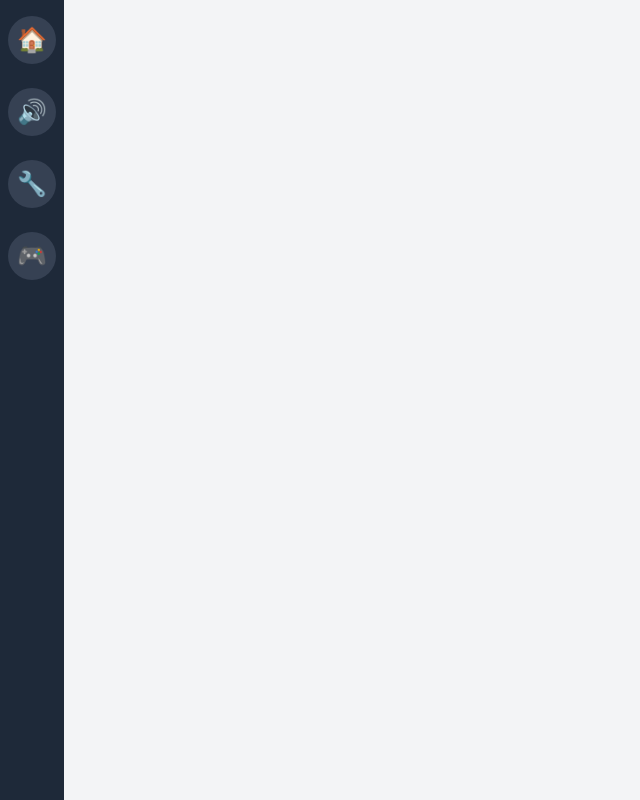
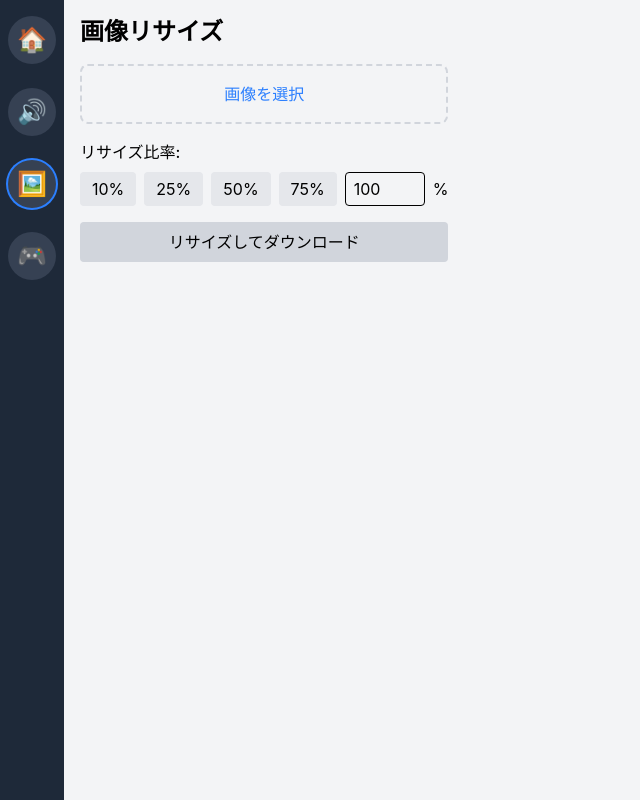
Before and after one commit to Nu424/app-tsumeawase, a React (Vite) app: page /image-resizer in a window 1280 px wide. Before the commit this address had no page. Shown: the whole page, without its empty margins (0-640 px from the left). Built offline with nearby package versions, Linux system fonts and the light colour scheme.

Commit message:
feat: 画像リサイズアプリを追加した

```diff
--- a/src/App.tsx
+++ b/src/App.tsx
@@ -4,7 +4,7 @@ import Sidebar from './components/Sidebar';
 import Content from './components/Content';
 import Home from './components/apps/Home';
 import NoiseApp from './components/apps/NoiseApp';
-import App2 from './components/apps/App2';
+import ImageResizer from './components/apps/ImageResizer';
 import App3 from './components/apps/App3';
 
 const App: React.FC = () => {
@@ -16,7 +16,7 @@ const App: React.FC = () => {
           <Route path="/" element={<Content />}>
             <Route index element={<Home />} />
             <Route path="noise" element={<NoiseApp />} />
-            <Route path="app2" element={<App2 />} />
+            <Route path="image-resizer" element={<ImageResizer />} />
             <Route path="app3" element={<App3 />} />
           </Route>
         </Routes>
--- a/src/components/Sidebar.tsx
+++ b/src/components/Sidebar.tsx
@@ -6,7 +6,7 @@ const Sidebar: React.FC = () => {
 
   const apps = [
     { id: 'noise', name: '騒音測定', icon: '🔊', path: '/noise' },
-    { id: 'app2', icon: '🔧', path: '/app2' },
+    { id: 'image-resizer', name: '画像リサイズ', icon: '🖼️', path: '/image-resizer' },
     { id: 'app3', icon: '🎮', path: '/app3' },
   ];
 
--- /dev/null
+++ b/src/components/apps/ImageResizer.tsx
@@ -0,0 +1,148 @@
+import React, { useState, useRef } from 'react';
+
+interface ImageResizerProps {
+  className?: string;
+}
+
+const ImageResizer: React.FC<ImageResizerProps> = ({ className }) => {
+  const [selectedImage, setSelectedImage] = useState<File | null>(null);
+  const [previewUrl, setPreviewUrl] = useState<string | null>(null);
+  const [resizeRatio, setResizeRatio] = useState<number>(100);
+  const [customRatio, setCustomRatio] = useState<number>(100);
+  const [isProcessing, setIsProcessing] = useState(false);
+  const canvasRef = useRef<HTMLCanvasElement>(null);
+
+  const handleImageSelect = (event: React.ChangeEvent<HTMLInputElement>) => {
+    const file = event.target.files?.[0];
+    if (file && file.type.startsWith('image/')) {
+      setSelectedImage(file);
+      const url = URL.createObjectURL(file);
+      setPreviewUrl(url);
+    }
+  };
+
+  const handleRatioSelect = (ratio: number) => {
+    setResizeRatio(ratio);
+    setCustomRatio(ratio);
+  };
+
+  const handleCustomRatioChange = (event: React.ChangeEvent<HTMLInputElement>) => {
+    const value = Number(event.target.value);
+    if (!isNaN(value) && value > 0 && value <= 100) {
+      setCustomRatio(value);
+      setResizeRatio(value);
+    }
+  };
+
+  const handleResize = async () => {
+    if (!selectedImage || !canvasRef.current) return;
+
+    setIsProcessing(true);
+    try {
+      const img = new Image();
+      img.src = previewUrl!;
+      await new Promise((resolve) => {
+        img.onload = resolve;
+      });
+
+      const canvas = canvasRef.current;
+      const ctx = canvas.getContext('2d');
+      if (!ctx) return;
+
+      const newWidth = (img.width * resizeRatio) / 100;
+      const newHeight = (img.height * resizeRatio) / 100;
+
+      canvas.width = newWidth;
+      canvas.height = newHeight;
+
+      ctx.drawImage(img, 0, 0, newWidth, newHeight);
+
+      const resizedImageUrl = canvas.toDataURL(selectedImage.type);
+      const link = document.createElement('a');
+      link.href = resizedImageUrl;
+      link.download = `resized_${selectedImage.name}`;
+      link.click();
+    } catch (error) {
+      console.error('Error resizing image:', error);
+    } finally {
+      setIsProcessing(false);
+    }
+  };
+
+  return (
+    <div className={`p-4 ${className}`}>
+      <h2 className="text-2xl font-bold mb-4">画像リサイズ</h2>
+
+      <div className="space-y-4">
+        <div className="border-2 border-dashed border-gray-300 rounded-lg p-4 text-center">
+          <input
+            type="file"
+            accept="image/*"
+            onChange={handleImageSelect}
+            className="hidden"
+            id="imageInput"
+          />
+          <label
+            htmlFor="imageInput"
+            className="cursor-pointer text-blue-500 hover:text-blue-600"
+          >
+            画像を選択
+            {previewUrl && (
+              <img
+                src={previewUrl}
+                alt="Preview"
+                className="mt-4 max-w-full max-h-64 mx-auto"
+              />
+            )}
+          </label>
+        </div>
+
+        <div className="space-y-2">
+          <p className="font-medium">リサイズ比率:</p>
+          <div className="flex space-x-2">
+            {[10, 25, 50, 75].map((ratio) => (
+              <button
+                key={ratio}
+                onClick={() => handleRatioSelect(ratio)}
+                className={`px-3 py-1 rounded ${
+                  resizeRatio === ratio
+                    ? 'bg-blue-500 text-white'
+                    : 'bg-gray-200 hover:bg-gray-300'
+                }`}
+              >
+                {ratio}%
+              </button>
+            ))}
+            <div className="flex items-center space-x-2">
+              <input
+                type="number"
+                min="1"
+                max="100"
+                value={customRatio}
+                onChange={handleCustomRatioChange}
+                className="w-20 px-2 py-1 border rounded"
+              />
+              <span>%</span>
+            </div>
+          </div>
+        </div>
+
+        <button
+          onClick={handleResize}
+          disabled={!selectedImage || isProcessing}
+          className={`w-full py-2 rounded ${
+            !selectedImage || isProcessing
+              ? 'bg-gray-300 cursor-not-allowed'
+              : 'bg-blue-500 hover:bg-blue-600 text-white'
+          }`}
+        >
+          {isProcessing ? '処理中...' : 'リサイズしてダウンロード'}
+        </button>
+      </div>
+
+      <canvas ref={canvasRef} className="hidden" />
+    </div>
+  );
+};
+
+export default ImageResizer;
```
